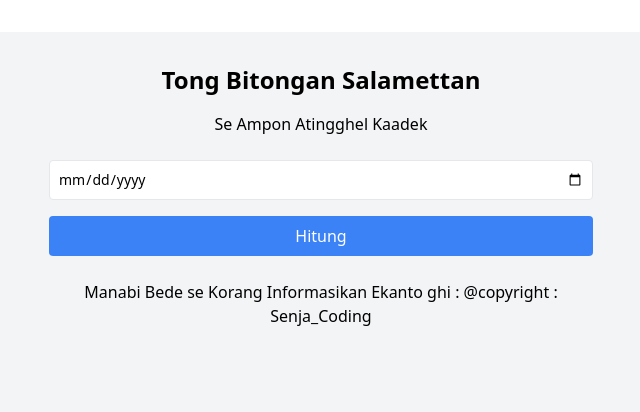
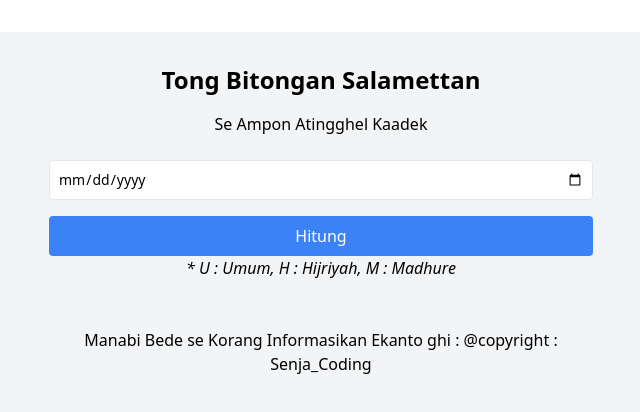
Before and after one commit to Senja-Coding/Hitungan-Reactjs, a React (Vite) app: page / in a window 1280 px wide. Shown: the top 412 px of the page, without its empty margins (319-959 px from the left). Built offline with nearby package versions, Linux system fonts and the light colour scheme.

Commit message:
Fix Commit

```diff
--- a/src/components/DateCalculator.jsx
+++ b/src/components/DateCalculator.jsx
@@ -33,6 +33,9 @@ const DateCalculator = () => {
           <DateTable dates={dates} />
         </div>
       )}
+      <i>
+        <p> * U : Umum, H : Hijriyah, M : Madhure</p>
+      </i>
       <br />
       <br />
       <p>
--- a/src/components/DateTable.jsx
+++ b/src/components/DateTable.jsx
@@ -16,11 +16,9 @@ const DateTable = ({ dates }) => (
           <tr key={index} className="text-xs">
             <td className="py-2 px-4 border-b">{date.event}</td>
             <td className="py-2 px-4 border-b">
-              Umum : {date.gregorian}
-              <br />
-              Hijriyah : {date.hijri}
-              <br />
-              Madhure : {date.javanese}
+              U : {date.gregorian}
+              <br />H : {date.hijri}
+              <br />M : {date.javanese}
             </td>
             {/* <td className="py-2 px-4 border-b">{date.hijri}</td>
             <td className="py-2 px-4 border-b">{date.javanese}</td> */}
```
